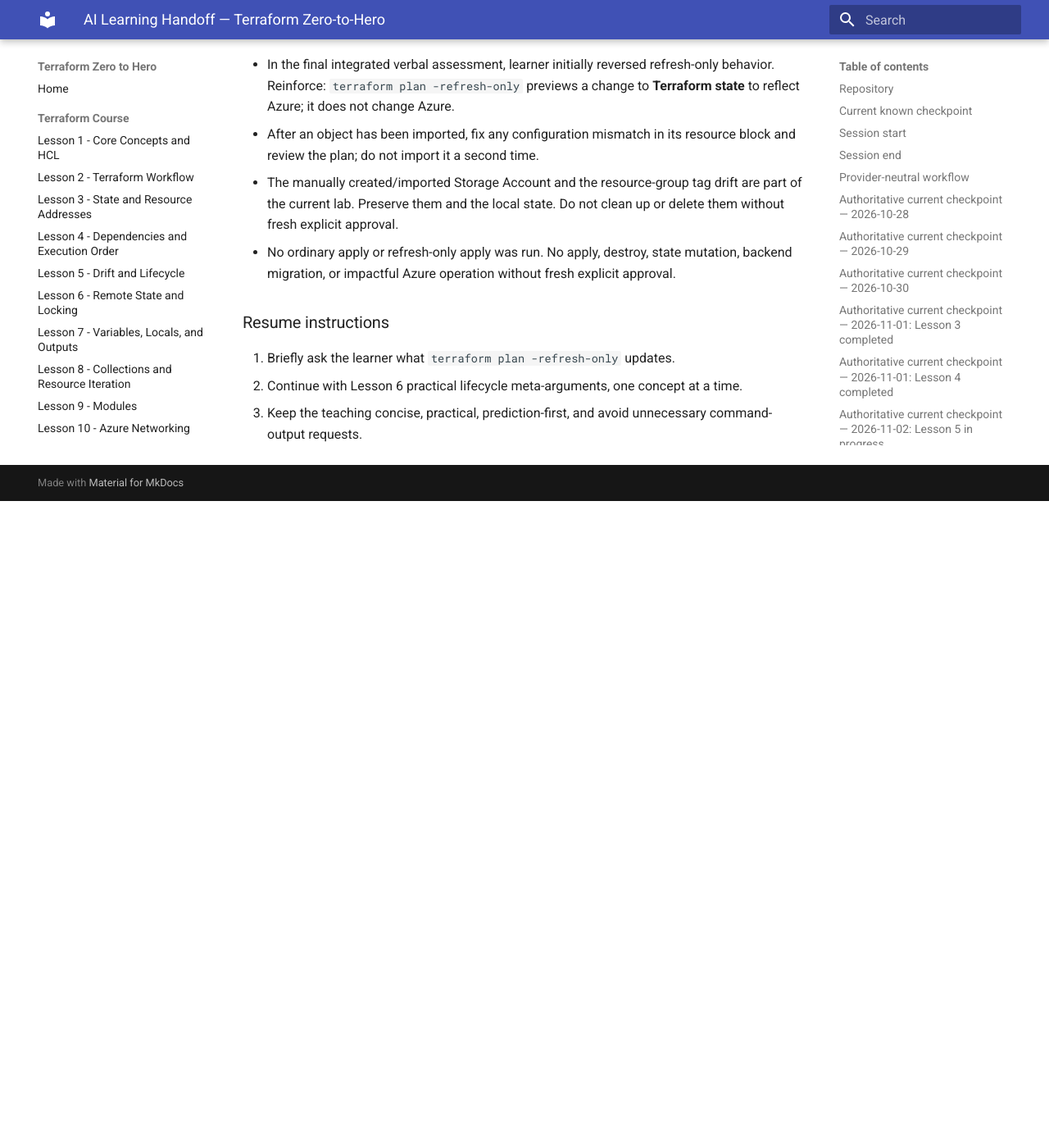
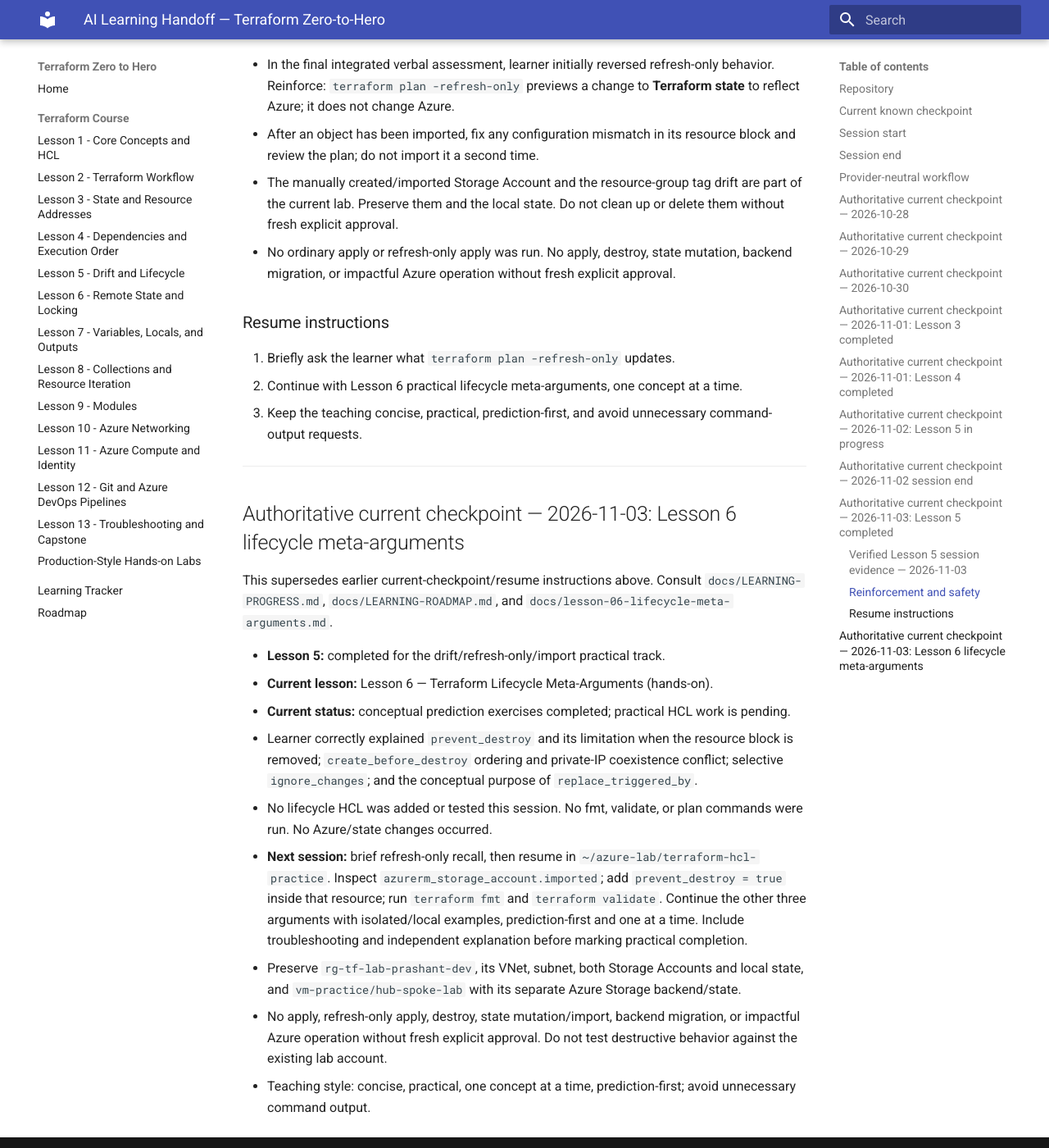
Before and after one commit to pshewale-dev/terraform-azure-lab, an MkDocs documentation site: the page built from docs/AI-LEARNING-HANDOFF.md, in a window 1280 px wide and 1400 px high, scrolled down 8668 px. Shown: the whole window at 82% size. Built offline with MkDocs 1.6.1 and Material for MkDocs 9.7.7, drawn with Linux system fonts in a browser that asks for light colours; before the commit the page ends 9279 px from its top, so only the background shows below that.

Commit message:
Update AI-LEARNING-HANDOFF.md for Lesson 6 checkpoint

```diff
--- a/docs/AI-LEARNING-HANDOFF.md
+++ b/docs/AI-LEARNING-HANDOFF.md
@@ -161,3 +161,19 @@ This section supersedes all earlier current-checkpoint sections above. Detailed
 1. Briefly ask the learner what `terraform plan -refresh-only` updates.
 2. Continue with Lesson 6 practical lifecycle meta-arguments, one concept at a time.
 3. Keep the teaching concise, practical, prediction-first, and avoid unnecessary command-output requests.
+
+---
+
+## Authoritative current checkpoint — 2026-11-03: Lesson 6 lifecycle meta-arguments
+
+This supersedes earlier current-checkpoint/resume instructions above. Consult `docs/LEARNING-PROGRESS.md`, `docs/LEARNING-ROADMAP.md`, and `docs/lesson-06-lifecycle-meta-arguments.md`.
+
+- **Lesson 5:** completed for the drift/refresh-only/import practical track.
+- **Current lesson:** Lesson 6 — Terraform Lifecycle Meta-Arguments (hands-on).
+- **Current status:** conceptual prediction exercises completed; practical HCL work is pending.
+- Learner correctly explained `prevent_destroy` and its limitation when the resource block is removed; `create_before_destroy` ordering and private-IP coexistence conflict; selective `ignore_changes`; and the conceptual purpose of `replace_triggered_by`.
+- No lifecycle HCL was added or tested this session. No fmt, validate, or plan commands were run. No Azure/state changes occurred.
+- **Next session:** brief refresh-only recall, then resume in `~/azure-lab/terraform-hcl-practice`. Inspect `azurerm_storage_account.imported`; add `prevent_destroy = true` inside that resource; run `terraform fmt` and `terraform validate`. Continue the other three arguments with isolated/local examples, prediction-first and one at a time. Include troubleshooting and independent explanation before marking practical completion.
+- Preserve `rg-tf-lab-prashant-dev`, its VNet, subnet, both Storage Accounts and local state, and `vm-practice/hub-spoke-lab` with its separate Azure Storage backend/state.
+- No apply, refresh-only apply, destroy, state mutation/import, backend migration, or impactful Azure operation without fresh explicit approval. Do not test destructive behavior against the existing lab account.
+- Teaching style: concise, practical, one concept at a time, prediction-first; avoid unnecessary command output.
```
